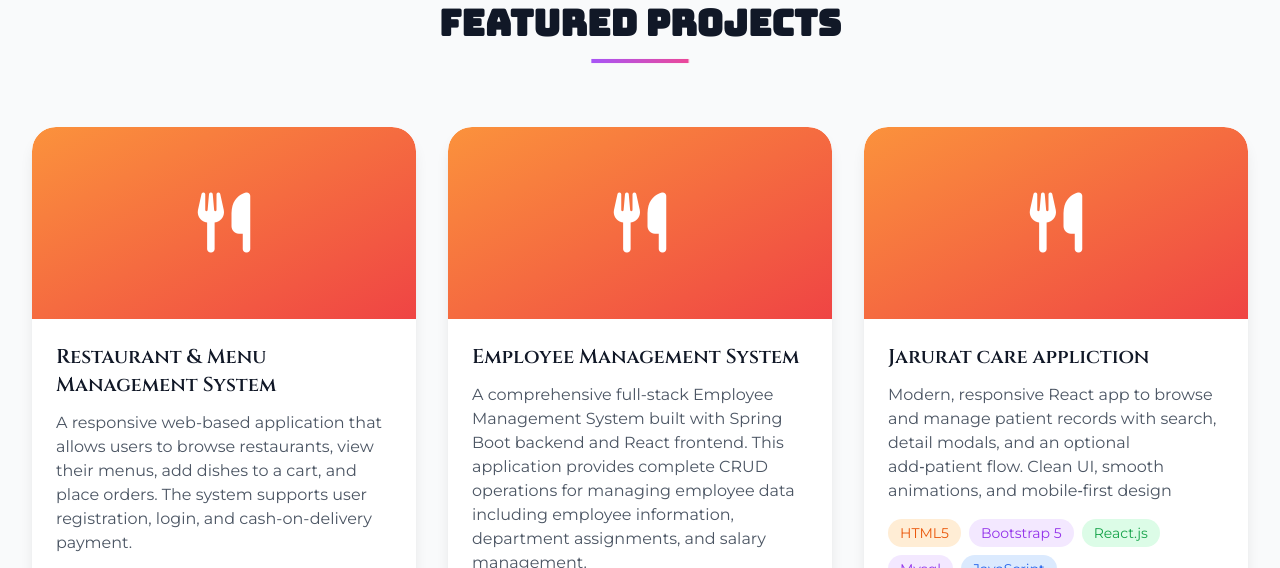
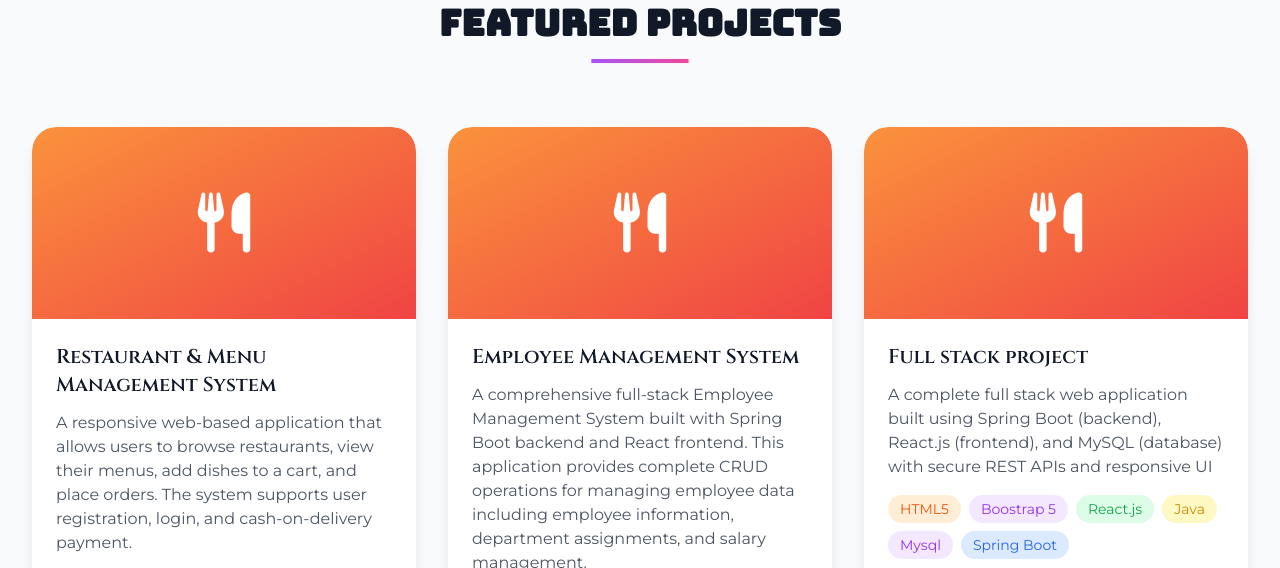
Before and after one commit to Suraj-7874/portfolio, a website: page index.html in a window 1280 px wide. Shown: the part 2630-3198 px from the top of the page. Drawn offline with nearby package versions, Linux system fonts and the light colour scheme.

Commit message:
Add premium project card for full stack application
Added a new premium project card showcasing a full stack web application built with Spring Boot, React.js, and MySQL.

```diff
--- a/index.html
+++ b/index.html
@@ -547,6 +547,63 @@
               </div>
               <a
                 href="https://github.com/Suraj-7874/employee-management-system"
+                class="inline-flex items-center text-purple-600 hover:text-purple-700 font-semibold group-hover:translate-x-1 transition-transform duration-300"
+              >
+                <i class="fab fa-github mr-2"></i>
+                View on GitHub
+              </a>
+            </div>
+          </div>
+          <div
+            class="premium-project-card bg-white rounded-3xl shadow-lg overflow-hidden group"
+          >
+            <div
+              class="h-48 bg-gradient-to-br from-orange-400 to-red-500 flex items-center justify-center relative overflow-hidden rounded-t-3xl"
+            >
+              <i
+                class="fas fa-utensils text-6xl text-white group-hover:scale-110 transition-transform duration-300"
+              ></i>
+              <div
+                class="absolute inset-0 bg-black opacity-0 group-hover:opacity-20 transition-opacity duration-300"
+              ></div>
+            </div>
+            <div class="p-6">
+              <h3
+                class="text-xl font-semibold text-gray-900 mb-3 font-cinzel group-hover:text-purple-600 transition-colors duration-300"
+              >
+                Full stack project
+              </h3>
+              <p class="text-gray-600 mb-4">
+               A complete full stack web application built using Spring Boot (backend), React.js (frontend),
+                and MySQL (database) with secure REST APIs and responsive UI
+              <div class="flex flex-wrap gap-2 mb-4">
+                <span
+                  class="px-3 py-1 bg-orange-100 text-orange-600 rounded-full text-sm"
+                  >HTML5</span
+                >
+                <span
+                  class="px-3 py-1 bg-purple-100 text-purple-600 rounded-full text-sm"
+                  >Boostrap 5</span
+                >
+                <span
+                  class="px-3 py-1 bg-green-100 text-green-600 rounded-full text-sm"
+                  >React.js</span
+                >
+                <span
+                  class="px-3 py-1 bg-yellow-100 text-yellow-600 rounded-full text-sm"
+                  >Java</span
+                >
+                <span
+                  class="px-3 py-1 bg-purple-100 text-purple-600 rounded-full text-sm"
+                  >Mysql</span
+                >
+                <span
+                  class="px-3 py-1 bg-blue-100 text-blue-600 rounded-full text-sm"
+                  >Spring Boot</span
+                >
+              </div>
+              <a
+                href="https://github.com/Suraj-7874/Fullstack-project-spring-react"
                 class="inline-flex items-center text-purple-600 hover:text-purple-700 font-semibold group-hover:translate-x-1 transition-transform duration-300"
               >
                 <i class="fab fa-github mr-2"></i>
```
